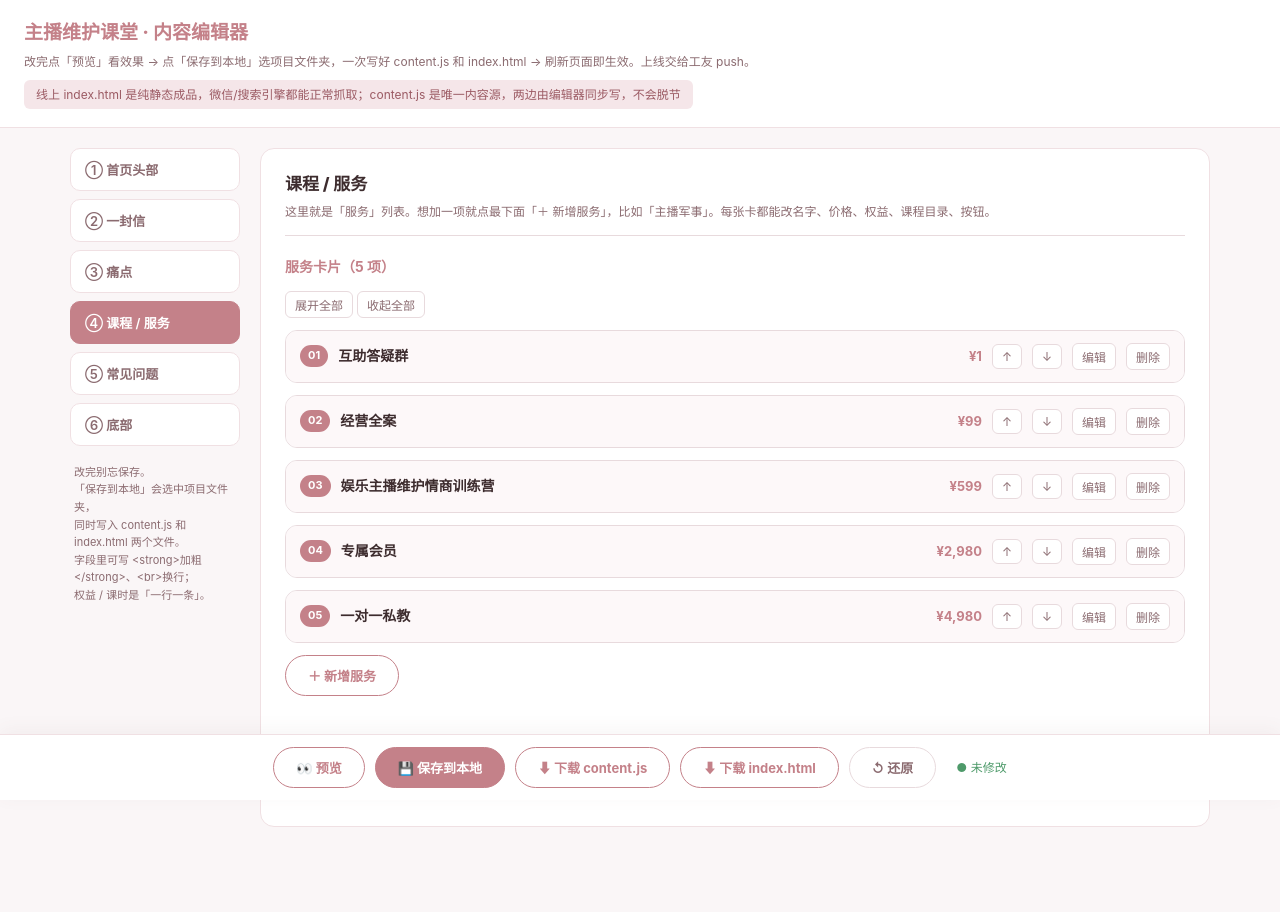
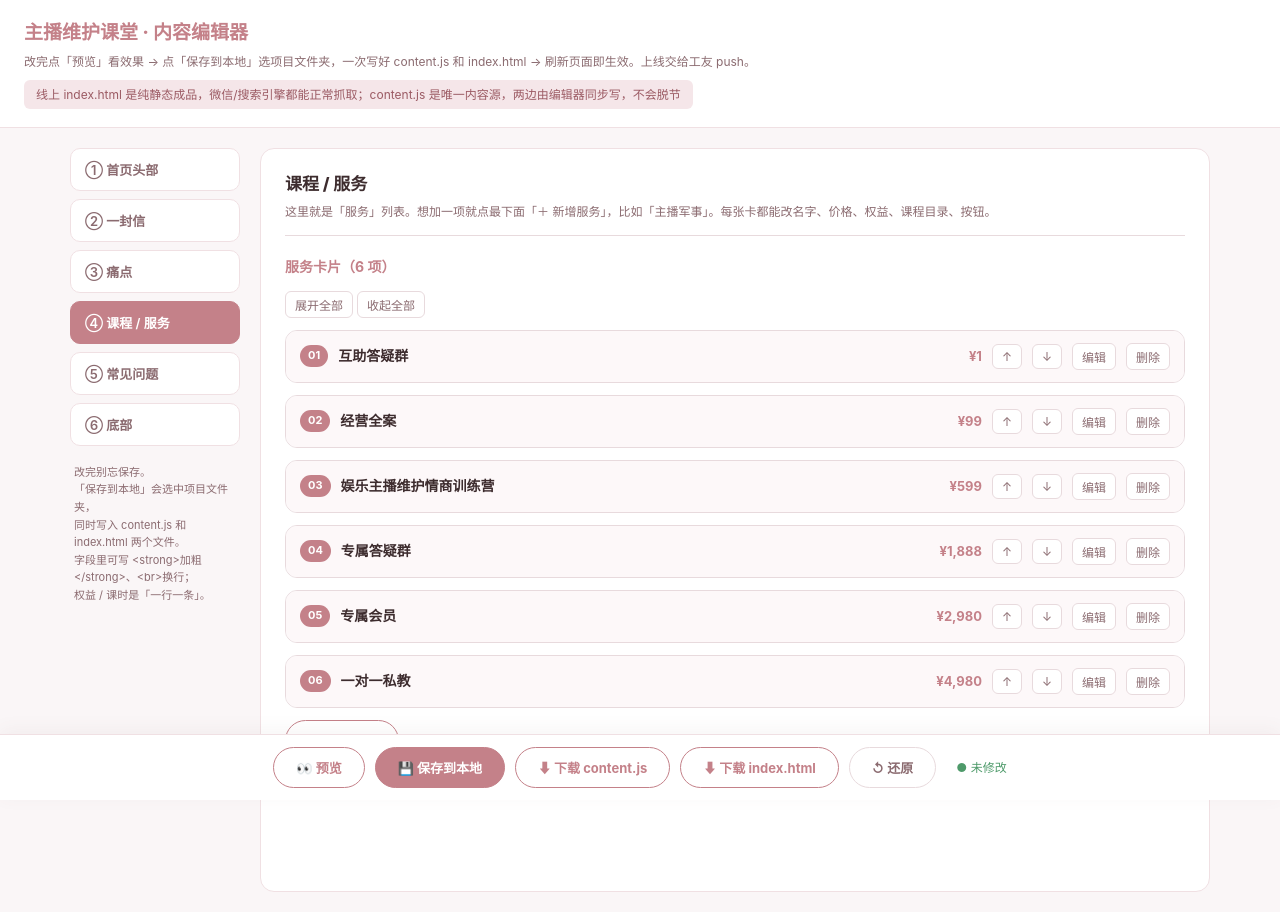
Before and after one commit to kdkjyyds-spec/zhubo-kecheng, a plain HTML site: page editor.html in a window 1280 px wide. Before the commit the page ends 847 px from the top, so only its background shows below. Drawn offline with Linux system fonts and the light colour scheme.

Commit message:
更新：内容配置化 + 可视化编辑器 + 静态成品页

```diff
--- a/content.js
+++ b/content.js
@@ -146,6 +146,28 @@ window.SITE_CONTENT = {
       "featured": true
     },
     {
+      "id": "p2a",
+      "name": "专属答疑群",
+      "price": "¥1,888",
+      "unit": "/ 月",
+      "desc": "单独建群 · 只答疑不代聊 · 教回复节奏和建议话术 · 每周一次复盘",
+      "benefits": [
+        "单独建群，群里就你自己——不混学员大群",
+        "把大哥的消息发群里，老师给回复节奏和建议话术，不替你聊",
+        "不是客服：不秒回、不代聊，教的是你自己能用的方法",
+        "每周一次专属复盘，集中解决本周卡点"
+      ],
+      "extra": {
+        "title": "和一对一私教的区别",
+        "text": "这里只答疑 + 每周一次复盘；不含语音 1v1、大哥心理专项分析、定制维护策略。需要手把手带的看一对一私教。"
+      },
+      "numbering": "perModule",
+      "modules": [],
+      "btn": "购买 ¥1,888",
+      "btnNote": "请通过微信或私信联系购买",
+      "featured": false
+    },
+    {
       "id": "p3",
       "name": "专属会员",
       "price": "¥2,980",
@@ -207,6 +229,7 @@ window.SITE_CONTENT = {
       { "q": "课程有什么不一样？", "a": "不讲虚的。话术直接能套用，方法直接能落地，群内答疑直接对着你的实际问题说。" },
       { "q": "有答疑吗？有 1 对 1 复盘吗？", "a": "1 元互助群、训练营、会员都是群内答疑，1 元群老师有空时答；经营全案有空答疑。会员不含 1 对 1 直播复盘、人设诊断类专项服务；需要 1 对 1 的看一对一私教。" },
       { "q": "主播聊天军事是什么？", "a": "分析大哥、辅助聊天的工具。专属会员赠送权益每月 100 次、有效期 1 年；¥599 训练营每月 20 次。当月用不完不结转，次月重新计数。" },
+      { "q": "专属答疑群和普通群答疑有什么不一样？", "a": "专属答疑群是单独建群、群里就你自己，只答疑不代聊，教回复节奏和建议话术，每周一次复盘；会员是学员大群答疑 + 系统课 + AI 聊天军事。" },
       { "q": "可以退款吗？", "a": "虚拟内容产品，一经购买不支持退款，请确认需求后再下单。" }
     ]
   },
```
Also changed, not shown: index.html (+1 -1 lines).
